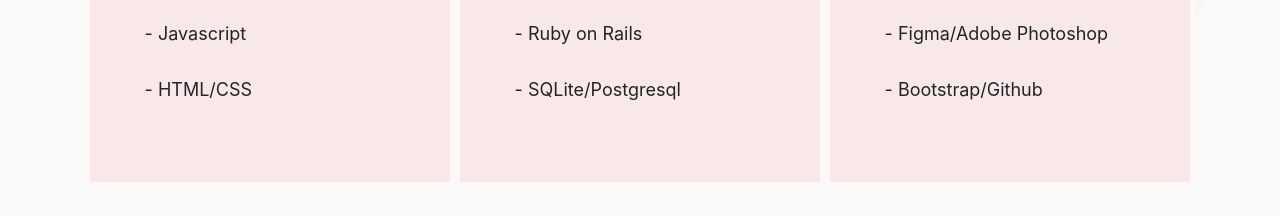
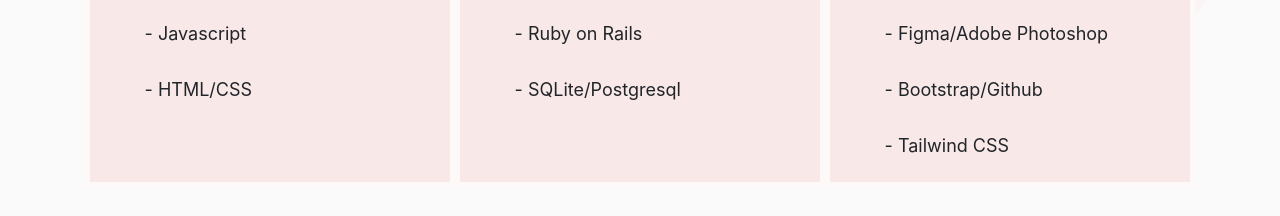
Before and after one commit to mdr-uma/portfolio, a React (Create React App) app: page / in a window 1280 px wide. Shown: the part 1380-1596 px from the top of the page. Built offline with nearby package versions, Linux system fonts and the light colour scheme.

Commit message:
add skill

```diff
--- a/src/components/Skills.js
+++ b/src/components/Skills.js
@@ -26,6 +26,7 @@ const Skills = () => {
                     <p>- Sinatra</p>
                     <p>- Figma/Adobe Photoshop</p>
                     <p>- Bootstrap/Github</p>
+                    <p>- Tailwind CSS</p>
                 </div>
             </div>
         </div>
```
